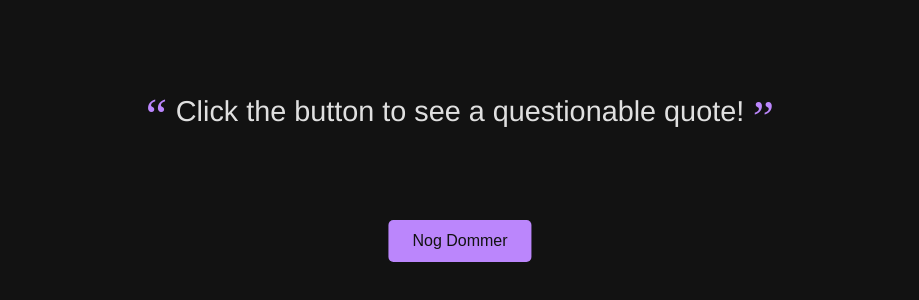
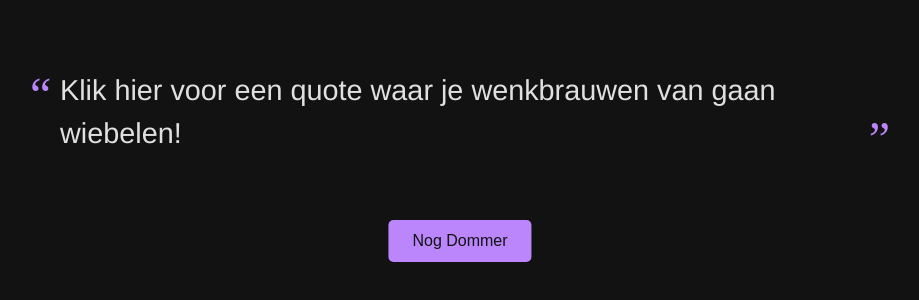
Before and after one commit to sybrenh/dumb-politician-quotes, a plain HTML site: page index.html in a window 1280 px wide. Shown: the part 288-588 px from the top of the page, without its empty margins (180-1099 px from the left). Drawn offline with Linux system fonts and the light colour scheme.

Commit message:
Update index.html

```diff
--- a/index.html
+++ b/index.html
@@ -7,7 +7,7 @@
 </head>
 <body>
 
-<div id="quote">Click the button to see a questionable quote!</div>
+<div id="quote">Klik hier voor een quote waar je wenkbrauwen van gaan wiebelen!</div>
 <button onclick="newQuote()">Nog Dommer</button>
 
 <script>
```
